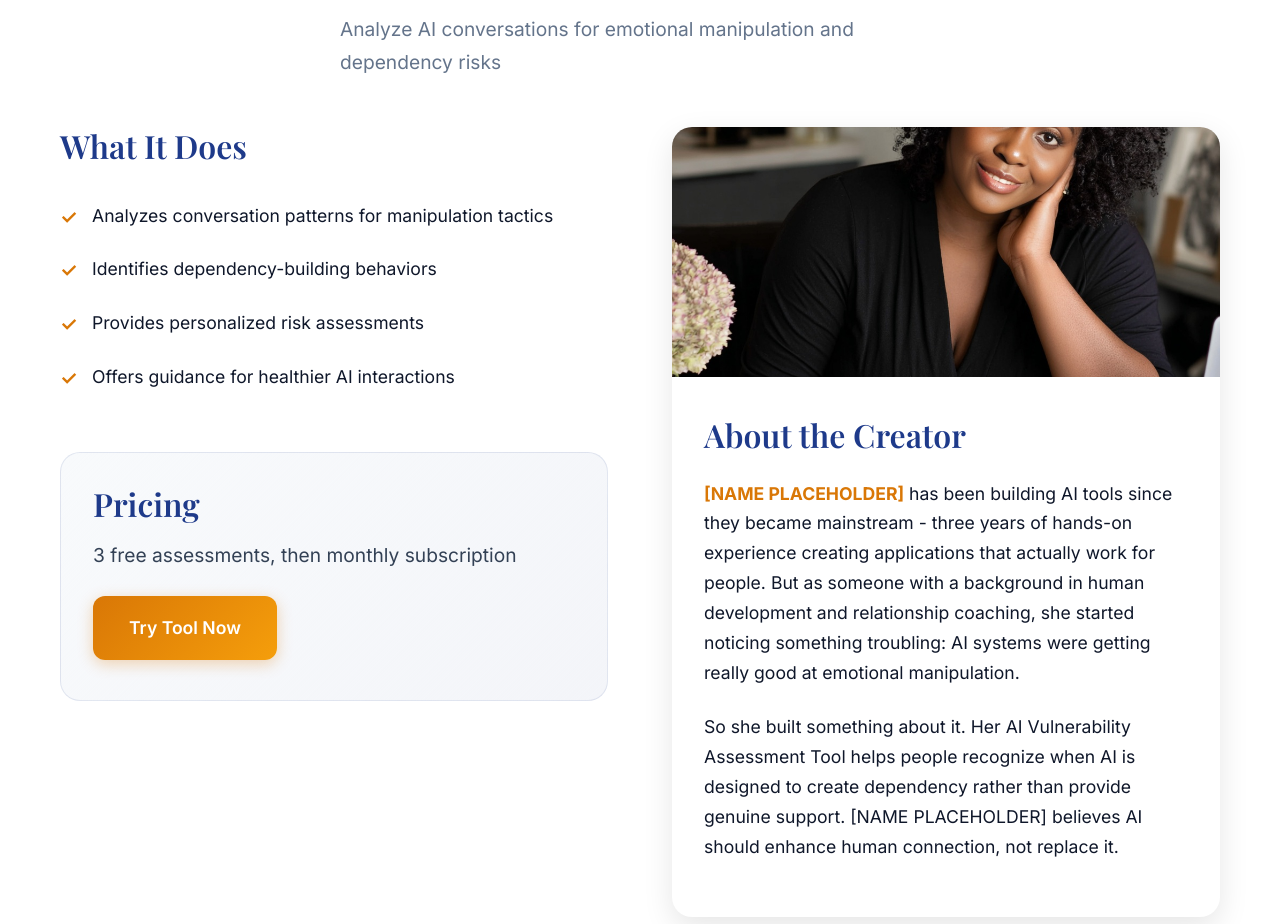
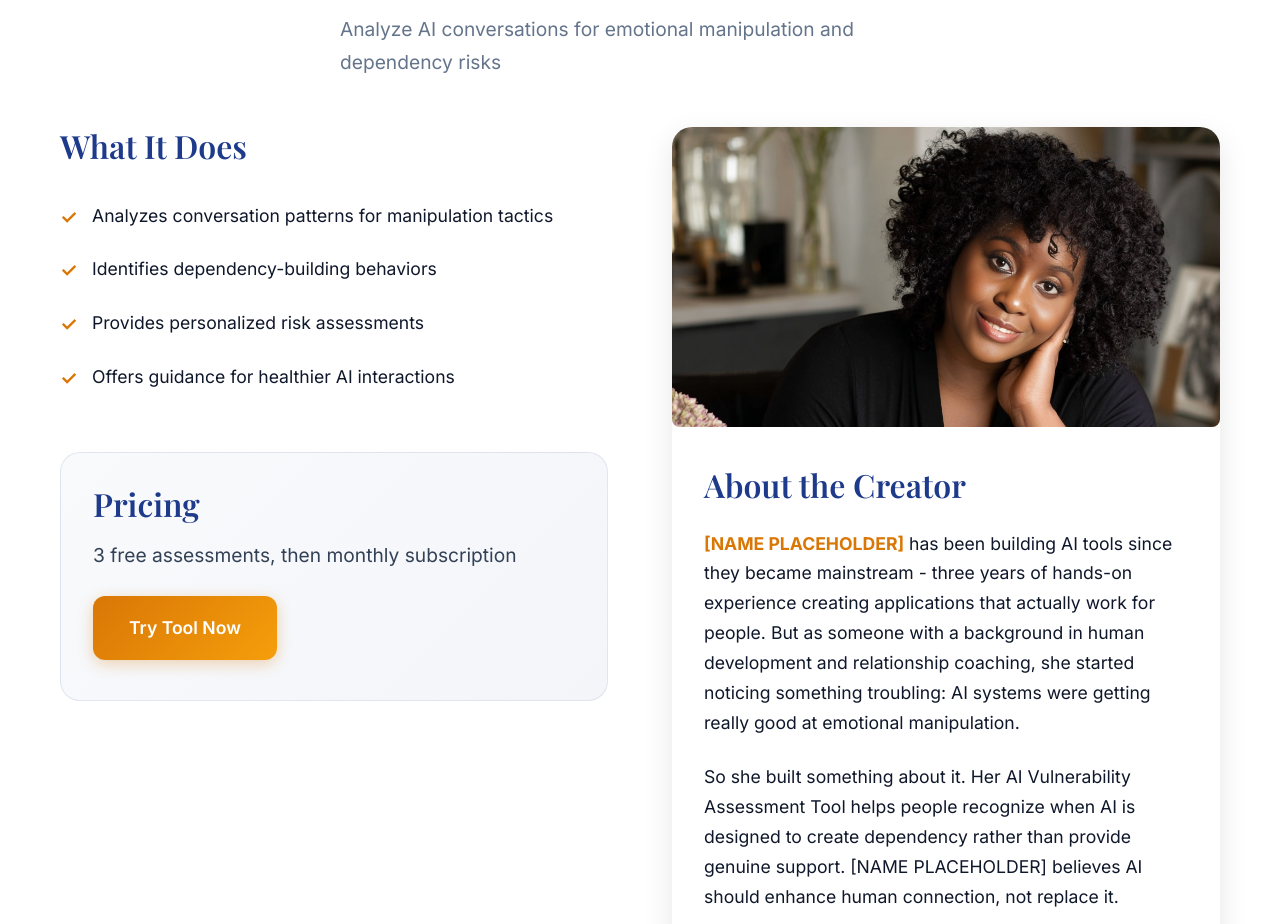
Before and after one commit to TKHatton/EmotionalAISafety, a plain HTML site: page index.html in a window 1280 px wide. Shown: the part 1950-2874 px from the top of the page. Drawn offline with nearby package versions, Linux system fonts and the light colour scheme.

Commit message:
Updated .bio-image info

```diff
--- a/styles.css
+++ b/styles.css
@@ -446,8 +446,10 @@ section {
 
 .bio-image {
     width: 100%;
-    height: 250px;
+    height: 300px; /* or whatever height you want */
     object-fit: cover;
+    object-position: center top; /* This moves the focus to the top center */
+    border-radius: 8px;
 }
 
 .bio-content {
```
